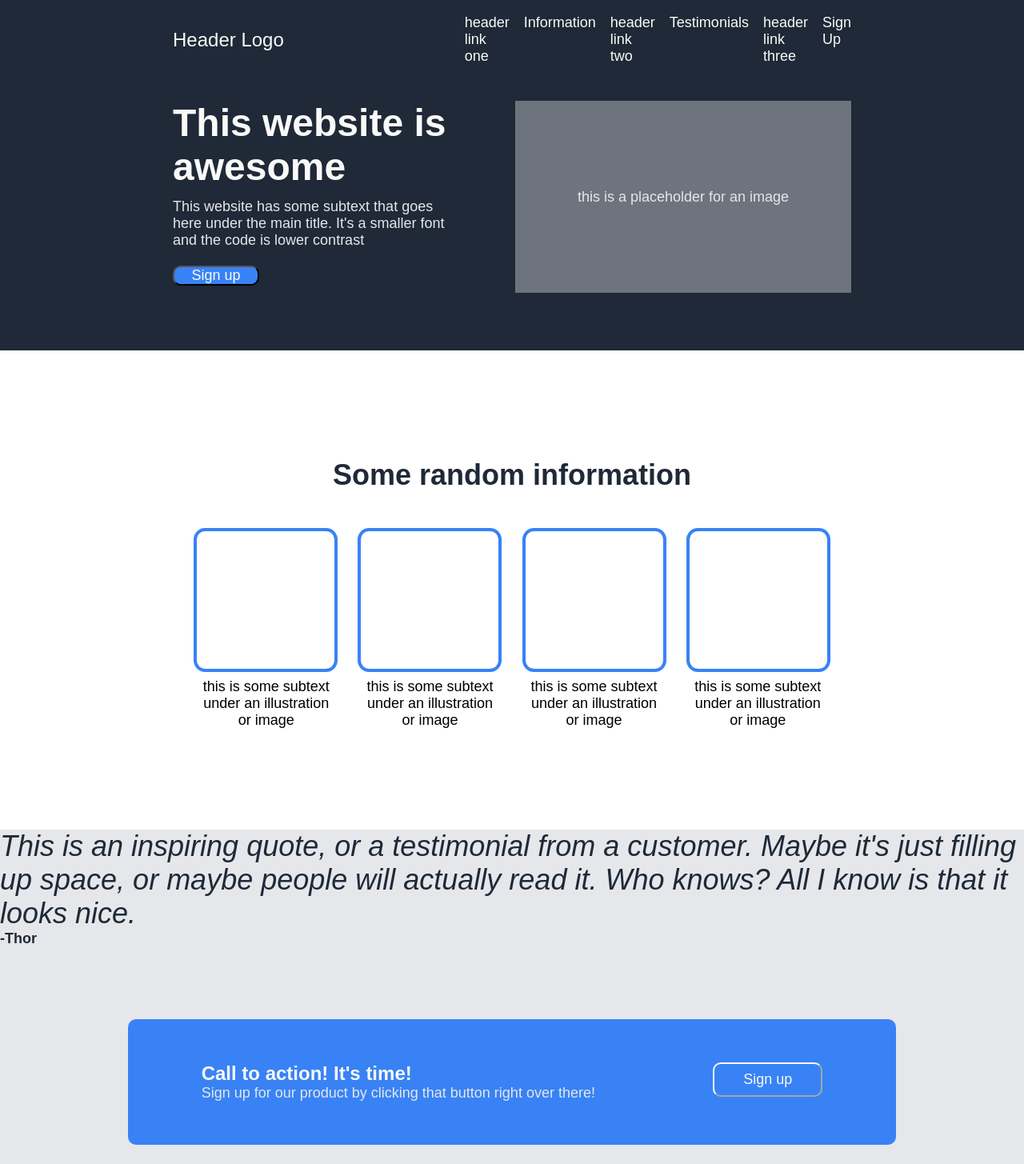
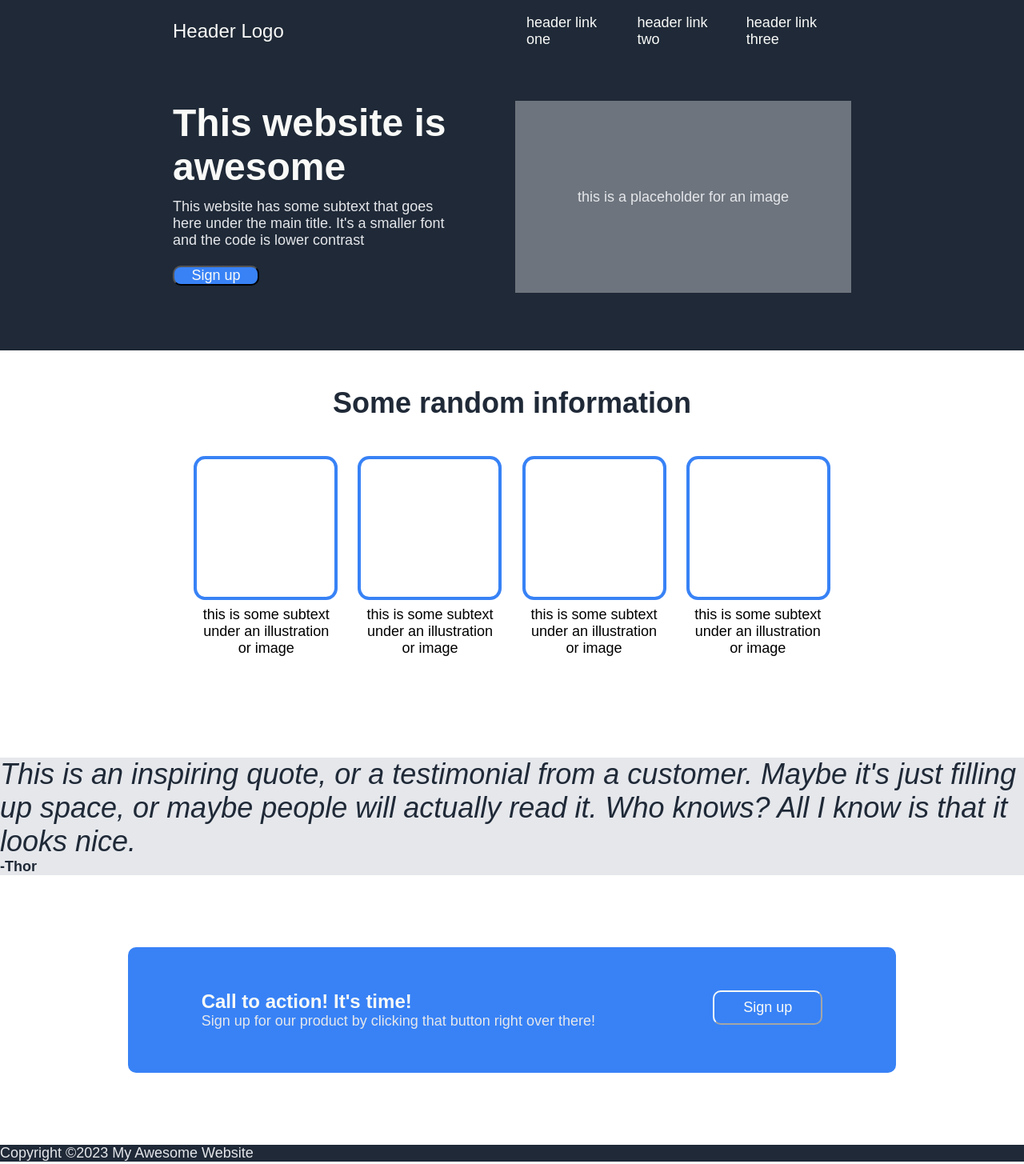
Before and after one commit to vuilfanie/CSS_Project, a plain HTML site: page index.html in a window 1280 px wide. Shown: the top 1455 px of the page at 80% size. Drawn offline with Linux system fonts and the light colour scheme.

Commit message:
Revert "Conor - update links"

```diff
--- a/index.html
+++ b/index.html
@@ -19,18 +19,12 @@
                         <div class="header__links">
                             <a href="#" class="header__link">
                                 header link one
-                            <a href="#info" class="header__link">
-                                Information
                             </a>
                             <a href="#" class="header__link">
                                 header link two
-                            <a href="#testimonial" class="header__link">
-                                Testimonials
                             </a>
                             <a href="#" class="header__link">
                                 header link three
-                            <a href="#cta" class="header__link">
-                                Sign Up
                             </a>
                             <a href="#" class="header__menu">
                                 <i class="fa-solid fa-bars"></i>
@@ -62,7 +56,6 @@
         </header>
         <main>
             <h1 class="main__title">
-            <h1 id="info" class="main__title">
                 Some random information
             </h1>
             <div class="main__image">
@@ -91,7 +84,6 @@
             </div>
         </main>
         <article class="testimonial">
-        <article id="testimonial" class="testimonial">
             <p class="testimonial__quote">
                 This is an inspiring quote, or a testimonial from a customer.
                 Maybe it's just filling up space, or maybe people will actually read it. Who knows?
@@ -101,7 +93,7 @@
                 -Thor
             </p>
         </article>
-        <section id="cta" class="cta__section">
+        <section class="cta__section">
             <div class="cta__container-main">
                 <div cta="cta__container-text">
                     <h3 class="cta__container-text-title">
```
